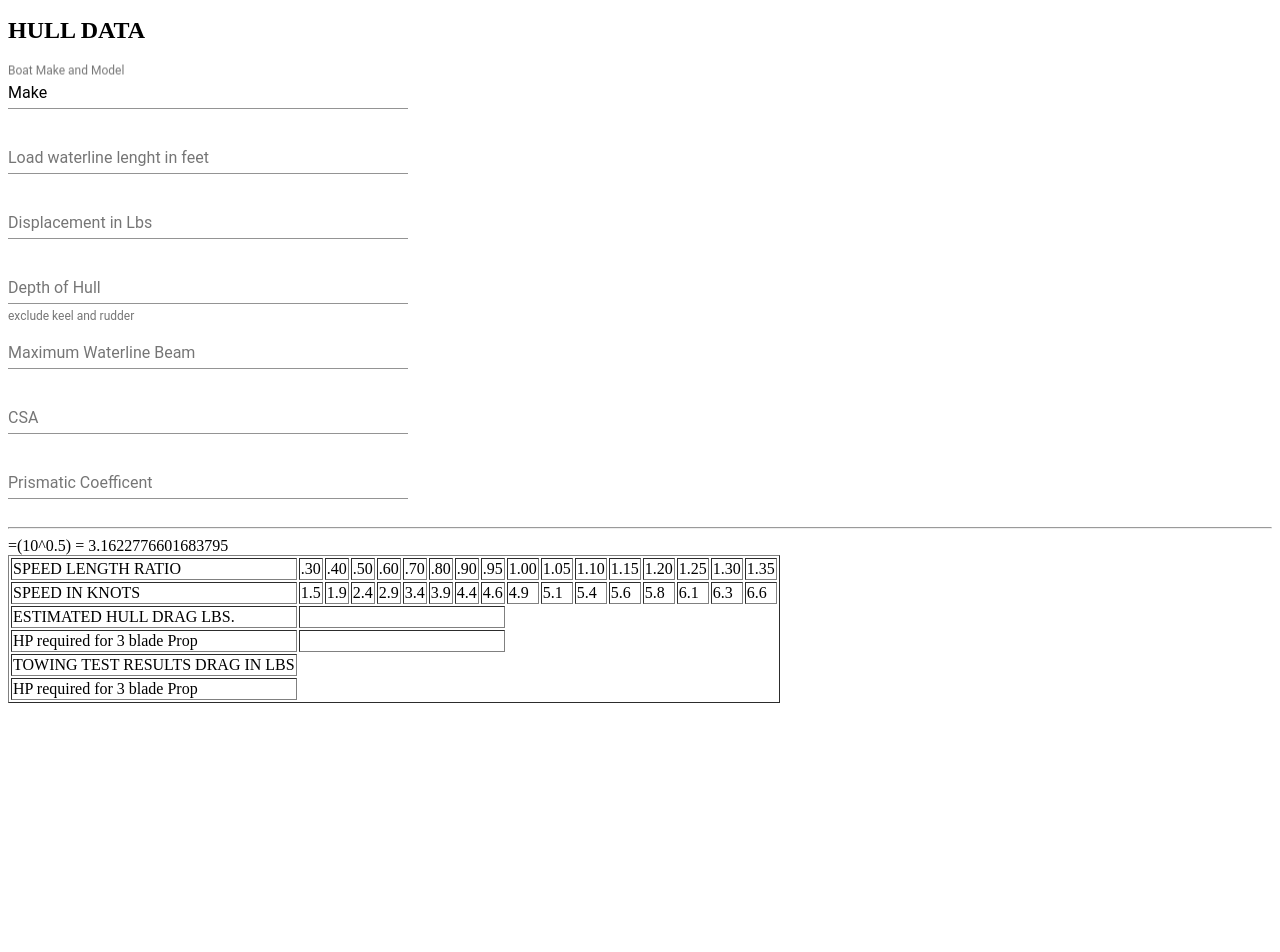
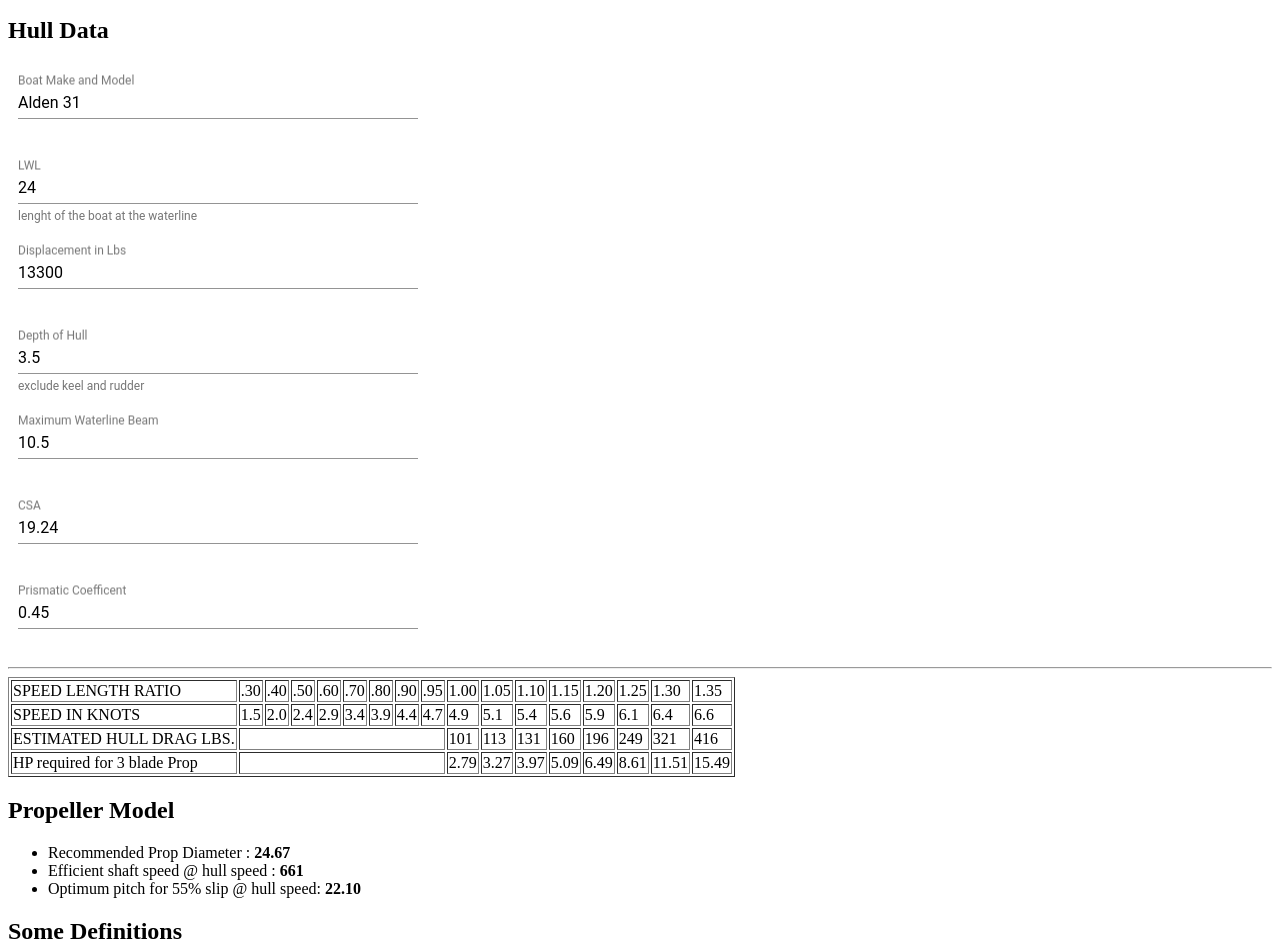
Before and after one commit to danielcmorris/electricBoat, an Angular app: page / in a window 1280 px wide. Shown: the part 100-1052 px from the top of the page. Before the commit the page ends 811 px from the top, so only its background shows below. Built offline with nearby package versions, Linux system fonts and the light colour scheme.

Commit message:
added new caluclations

```diff
--- a/src/app/home/home.component.html
+++ b/src/app/home/home.component.html
@@ -1,40 +1,40 @@
-<form class="example-form">
+<form #myform="ngForm" (ngSubmit)="register(myform)" class="form form-register">
     <h1>PERFORMANCE MODELING SPREADSHEET FOR ELECTRIC PROPULSION SYSTEMS IN DISPLACEMENT MONOHULL BOATS</h1>
 
-    <h2>HULL DATA</h2>
+    <h2>Hull Data</h2>
 
-    <mat-form-field class="mid-text" >
-        <input matInput name="makeModel" [(ngModel)]="makeModel" placeholder="Boat Make and Model">
+    <mat-form-field class="mid-text"  >
+        <input matInput name="makeModel" placeholder="Boat Make and Model" [(ngModel)]="makeModel" >
     </mat-form-field>
     <br>
     <mat-form-field class="mid-text" >
-        <input matInput name="search" [(ngModel)]="waterline" placeholder="Load waterline lenght in feet">
+        <input matInput name="waterline" [(ngModel)]="waterline" placeholder="LWL">
+        <mat-hint>lenght of the boat at the waterline</mat-hint>
     </mat-form-field>
     <br>
     <mat-form-field class="mid-text">
-        <input matInput name="search" [(ngModel)]="displacement" placeholder="Displacement in Lbs">
+        <input matInput name="displacement" [(ngModel)]="displacement" placeholder="Displacement in Lbs">
     </mat-form-field>
     <br>
     <mat-form-field class="mid-text">
-        <input matInput name="search" [(ngModel)]="depth" placeholder="Depth of Hull" >
+        <input matInput name="depth" [(ngModel)]="depth" placeholder="Depth of Hull" >
         <mat-hint>exclude keel and rudder</mat-hint>
-
     </mat-form-field>
     <br>
     <mat-form-field class="mid-text">
-        <input matInput name="search" [(ngModel)]="waterline" placeholder="Maximum Waterline Beam">
+        <input matInput name="beam" [(ngModel)]="beam" placeholder="Maximum Waterline Beam">
     </mat-form-field>
     <br>
     <mat-form-field class="mid-text">
-        <input matInput name="search" [(ngModel)]="csa" placeholder="CSA">
+        <input matInput name="csa" [(ngModel)]="csa" placeholder="CSA">
     </mat-form-field>
     <br>
-    <mat-form-field class="mid-text">
+    <mat-form-field class="mid-text"  >
         <input matInput name="search" [(ngModel)]="prismatic" placeholder="Prismatic Coefficent">
     </mat-form-field>
 
 <hr>
-=(10^0.5)  = {{test}}
+
 <table border="1">
     <tr>
         <td class="grid-title">SPEED LENGTH RATIO</td>
@@ -43,27 +43,59 @@
     </tr>
     <tr>
         <td class="grid-title">SPEED IN KNOTS</td>
-        <td>1.5</td><td>1.9</td><td>2.4</td><td>2.9</td><td>3.4</td><td>3.9</td><td>4.4</td><td>4.6</td><td>4.9</td><td>5.1</td><td>5.4</td><td>5.6</td><td>5.8</td><td>6.1</td><td>6.3</td><td>6.6</td>
+        <td>{{speed(.3)}}</td><td>{{speed(.4)}}</td><td>{{speed(.5)}}</td><td>{{speed(.6)}}</td><td>{{speed(.7)}}</td><td>{{speed(.8)}}</td><td>{{speed(.9)}}</td><td>{{speed(.95)}}</td><td>{{speed(1)}}</td>
+        <td>{{speed(1.05)}}</td><td>{{speed(1.1)}}</td><td>{{speed(1.15)}}</td><td>{{speed(1.2)}}</td><td>{{speed(1.25)}}</td><td>{{speed(1.3)}}</td><td>{{speed(1.35)}}</td>
 
     </tr>
     <tr>
         <td class="grid-title">ESTIMATED HULL DRAG LBS.</td>
         <td colspan="8"></td>
+        <td>{{hullDrag(17)}}</td>
+        <td>{{hullDrag(19)}}</td>
+        <td>{{hullDrag(22)}}</td>
+        <td>{{hullDrag(27)}}</td>
+        <td>{{hullDrag(33)}}</td>
+        <td>{{hullDrag(42)}}</td>
+        <td>{{hullDrag(54)}}</td>
+        <td>{{hullDrag(70)}}</td>
     </tr>
     <tr>
         <td class="grid-title"> HP required for 3 blade Prop </td>
         <td colspan="8"></td>
+        <td>{{hpReq(1,17)}}</td>
+        <td>{{hpReq(1.05,19)}}</td>
+        <td>{{hpReq(1.1,22)}}</td>
+        <td>{{hpReq(1.15,27)}}</td>
+        <td>{{hpReq(1.2,33)}}</td>
+        <td>{{hpReq(1.25,42)}}</td>
+        <td>{{hpReq(1.3,54)}}</td>
+        <td>{{hpReq(1.35,70)}}</td>
     </tr>
-    <tr>
-        <td class="grid-title">TOWING TEST RESULTS DRAG IN LBS</td>
-    </tr>
-    <tr>
-        <td class="grid-title"> HP required  for 3 blade Prop </td>
-    </tr>
+</table>
+<h2>Propeller Model</h2>
+<ul>
+    <li>Recommended Prop Diameter : <b>{{prop()}}</b></li>
+    <li>Efficient shaft speed @ hull speed : <b>{{efficient()}}</b></li>
+    <li>Optimum pitch for 55% slip  @ hull speed: <b>{{optPitch()}}</b></li>
+</ul>
+
+</form>
 
 
+<h2>Some Definitions</h2>
+<h3>LWL  Length at Waterline</h3>
+<p>Rather than the overall length of the boat, this is the length from the point at which the bow touches the water to the stern leaving the water.</p>
+<h3>SLR  Speed Length Ratio</h3>
+<p>Simply put, the S/L ratio is boat speed in knots, divided by the square root of the LWL (in feet).</p>
+<h3>Hull Speed</h3>
+<p>As a very general rule the maximum speed of any displacement hull–commonly called its hull
+    speed–is governed by a simple formula: hull speed in knots equals 1.34 times the square
+    root of the waterline length in feet (HS = 1.34 x √LWL).     Thus, for example, if you
+    have a 35-foot boat with a waterline length of 28 feet, its hull speed works out to a
+    little over 7 knots (1.34 x √28 = 7.09).</p>
 
 
-</table>
-
-</form>
+   <h2>References</h2>
+   <ul>
+       <li><a href="https://dmsonline.us/the-truth-of-hull-speed-how-to-break-the-sailing-speed-limit/" target="_blank">the truth of hull-speed</a></li>
+   </ul>
--- a/src/app/home/home.component.ts
+++ b/src/app/home/home.component.ts
@@ -1,4 +1,5 @@
 import { Component, OnInit } from '@angular/core';
+import { NgForm } from '@angular/forms';
 
 @Component({
   selector: 'app-home',
@@ -7,15 +8,13 @@
 })
 export class HomeComponent implements OnInit {
 
-  makeModel="Make"
-  prismatic="";
-  csa="";
-  waterline="";
-  depth="";
-  displacement="";
-
-
-  test =0
+  makeModel="Alden 31	"
+  waterline = 24 ;
+  displacement=13300;
+  depth=3.5;
+  beam = 10.5;
+  csa=19.24;
+  prismatic=.45;
 
 
   boat:any= {};
@@ -25,10 +24,68 @@
   ngOnInit(): void {
 
 
-    let slr30=3.0
+  }
+  register(x:NgForm){}
+
+  speed(speedLength:number):string{
+
+    return this.speedCalc(speedLength).toFixed(1);
+  }
+  speedCalc(speedLength:number){
+    let wl = this.waterline;
+    let ratio = Math.pow(wl,.5)
+    return (ratio * speedLength);
+  }
+  hullDrag(i:number){
+
+    return this.hullDragCalc(i).toFixed(0);
+  }
+  hullDragCalc(i:number){
+    let d = this.displacement;
+    let x = (d/2240) * i;
+    return x;
+  }
 
 
-    this.test = Math.pow(10,.5)
+  hpReq(speedLength:number, hullDragIndex:number){
+
+    let speed= this.speedCalc(speedLength);
+    let hullDrag = this.hullDragCalc(hullDragIndex);
+    let retVal = (speed * hullDrag * .0031)/.55
+    return retVal.toFixed(2);
+
   }
 
+  prop():string{
+    let retVal = this.propCalc()
+    return retVal.toFixed(2);
+  }
+
+  propCalc():number{
+
+
+    let x = this.depth * this.beam;
+    x = Math.pow(x,.5);
+    x = x * 4.07
+    return x;
+  }
+
+
+efficient(){
+  return this.efficientCalc().toFixed();
 }
+efficientCalc():number{
+
+  return (this.speedCalc(1.35) * 100);
+
+
+}
+optPitch(){
+  // =((($Q$12*101.3)/B19)*12)/0.55
+  let q12=this.speedCalc(1.35);
+  let eff = this.efficientCalc();
+  let retval = ( ((q12 * 101.3)/eff )* 12)/.55;
+  return retval.toFixed(2);
+}
+
+}
--- a/src/styles.scss
+++ b/src/styles.scss
@@ -1,3 +1,3 @@
 /* You can add global styles to this file, and also import other style files */
 @import "~@angular/material/prebuilt-themes/indigo-pink.css";
-.mid-text{width:400px;}
+.mid-text{width:400px; margin:10px}
```
